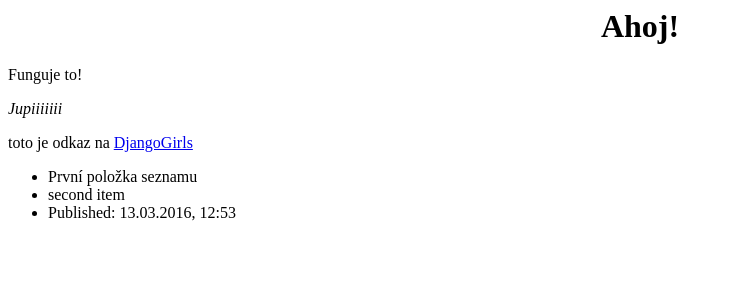
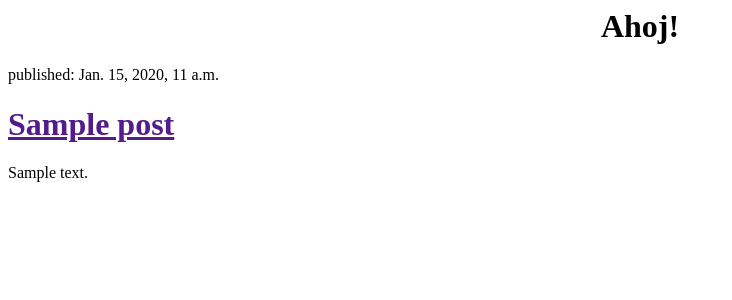
Before and after one commit to tanysnow/my-first-blog, a Django app: template blog/templates/blog/post_list.html in a window 1280 px wide. Shown: the top 300 px of the page, without its empty margins (0-732 px from the left). Run offline with Django 3.2, Linux system fonts and the light colour scheme; the template is opened without the code that fills it: values that come from a table or form of the project are taken from there, others are empty; tables that the repository leaves empty hold one stand-in row (values such as "Sample post").

Commit message:
Modified templates to display posts from database.

```diff
--- a/blog/templates/blog/post_list.html
+++ b/blog/templates/blog/post_list.html
@@ -8,7 +8,7 @@
 			<h1>Ahoj!</h1>
 		</center>
 		<div>
-	    	<p>Funguje to!</p>
+			<!--<p>Funguje to!</p>
 			<em>Jupiiiiiii</em>
 		</div>
 
@@ -20,7 +20,14 @@
 				<li>První položka seznamu</li>
 				<li>second item</li>
 				<li>Published: 13.03.2016, 12:53</li>
-	    	</ul>
+			</ul>-->
+			{% for post in posts %}
+				<div>
+					<p>published: {{ post.published_date }}</p>
+					<h1><a href="">{{ post.title }}</a></h1>
+					<p>{{ post.text|linebreaks }}</p>
+				</div>
+			{% endfor %}
 		</div>
 
 	</body>
--- a/blog/views.py
+++ b/blog/views.py
@@ -1,6 +1,10 @@
 from django.shortcuts import render
+from django.utils import timezone
+from .models import Post
+
 
 # Create your views here.
 
 def post_list(request):
-    return render(request, 'blog/post_list.html', {})
+	posts = Post.objects.filter(published_date__lte=timezone.now()).order_by('published_date')
+	return render(request, 'blog/post_list.html', {'posts': posts})
```
Lines whose indentation alone changed are shown as unchanged.
